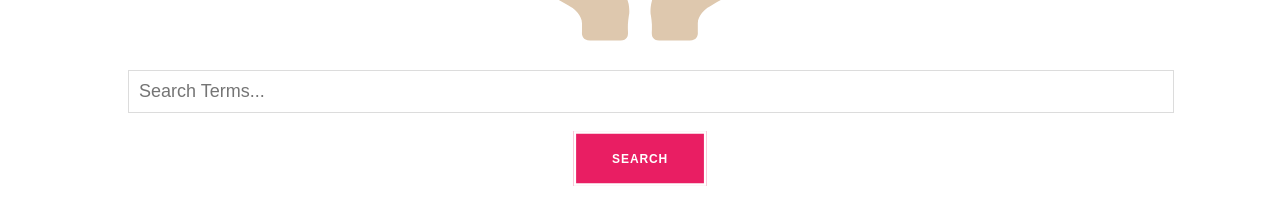
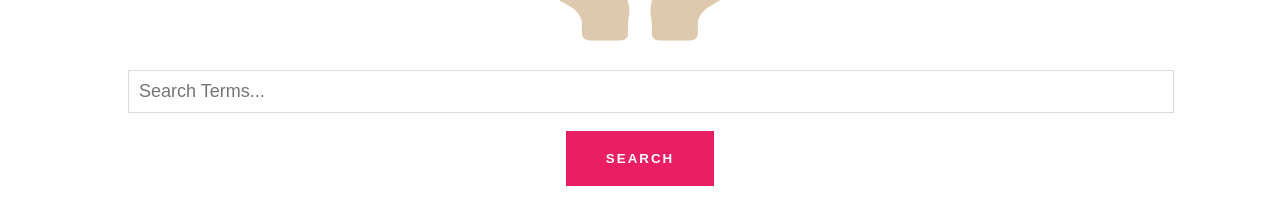
Before and after one commit to BoyWithSilverWings/findcare, a Vue app in the folder ui/: page / in a window 1280 px wide. Shown: the part 314-538 px from the top of the page. Built offline with nearby package versions, Linux system fonts and the light colour scheme.

Commit message:
Added search route

```diff
--- a/ui/src/App.vue
+++ b/ui/src/App.vue
@@ -4,7 +4,6 @@
       <span>Find Hospitals</span>
     </header>
     <main>
-      <img src="./assets/logo.svg" alt="Find Hospitals" class="logo">
       <router-view></router-view>
     </main>
   </div>
--- /dev/null
+++ b/ui/src/components/SearchResults.vue
@@ -0,0 +1,16 @@
+<template>
+  <section class="search-results">
+    <h3>Results for {{ $route.params.q }}</h3>
+  </section>
+</template>
+
+<script>
+export default {
+  name: 'search-results',
+};
+</script>
+
+<!-- Add "scoped" attribute to limit CSS to this component only -->
+<style scoped>
+
+</style>
--- a/ui/src/components/Hello.vue
+++ b/ui/src/components/SearchSection.vue
@@ -1,6 +1,8 @@
 <template>
   <section class="search-section">
-    <form>
+
+  <img src="../assets/logo.svg" alt="Find Hospitals" class="logo">
+  <form v-on:submit.prevent="onSubmit">
     <input
       type="text"
       name="search"
@@ -15,16 +17,16 @@
 <script>
 export default {
   name: 'search-section',
-  data() {
-    return {
-      msg: 'Welcome to Your Vue.js PWA',
-    };
+  methods: {
+    onSubmit(event) {
+      this.$router.push({ name: 'search', params: { q: event.target.search.value } });
+    },
   },
 };
 </script>
 
 <!-- Add "scoped" attribute to limit CSS to this component only -->
-<style>
+<style scoped>
 ul {
   list-style-type: none;
   padding: 0;
@@ -73,19 +75,17 @@ a {
   display: inline-block;
   margin: 15px 30px;
   text-transform: uppercase;
-  letter-spacing: 1px;
+  letter-spacing: 2px;
   font-weight: 700;
   outline: none;
   position: relative;
   transition: all 0.3s;
-  transform: scale(0.9);
 }
 
 .search-button:hover {
   background-color: white;
   color: #E91E63;
   border: 1px solid #E91E63;
-  transform: scale(1);
 }
 
 .search-button:focus {
--- a/ui/src/router/index.js
+++ b/ui/src/router/index.js
@@ -1,6 +1,7 @@
 import Vue from 'vue';
 import Router from 'vue-router';
-import Hello from '@/components/Hello';
+import SearchSection from '@/components/SearchSection';
+import SearchResults from '@/components/SearchResults';
 
 Vue.use(Router);
 
@@ -8,8 +9,12 @@ export default new Router({
   routes: [
     {
       path: '/',
-      name: 'Hello',
-      component: Hello,
+      component: SearchSection,
+    },
+    {
+      path: '/search/:q',
+      name: 'search',
+      component: SearchResults,
     },
   ],
 });
```
Also changed, not shown: ui/.eslintrc.js, 1 other file (tests, documents, lock files or other folders). Lines whose indentation alone changed are shown as unchanged.
